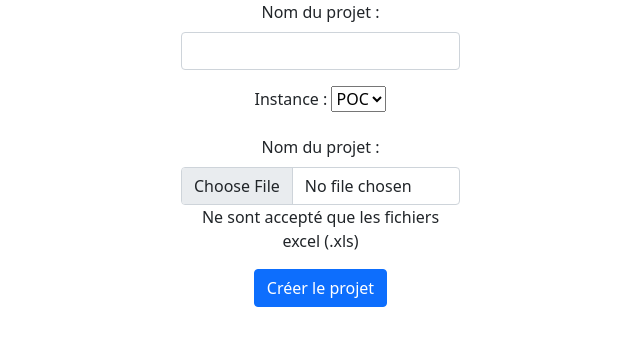
After one commit to jean-paul31/newcreateProject, a PHP site: template view/import.php in a window 1280 px wide. The commit adds this page. Shown: the top 346 px of the page, without its empty margins (273-913 px from the left). Run offline with PHP 8.4, Linux system fonts and the light colour scheme; the template is opened without the code that fills it, so the values that code supplies are empty.

Commit message:
ajout du front de l'import

```diff
--- /dev/null
+++ b/view/import.php
@@ -0,0 +1,28 @@
+<div class="container">
+    <div class="row center">
+        <div class="col">
+            <div class="col-md-3 offset-4 center-block  my-auto text-center login">
+                <form>
+                    <div class="mb-3">
+                        <label for="mailConnect" class="form-label">Nom du projet :</label>
+                        <input type="text" class="form-control" name="mailConnect" id="mailConnect">
+                    </div>
+                    <div class="mb-3">
+                        <label for="mailConnect" class="form-label">Instance :</label>
+                        <select name="instance" id="">
+                            <option value="1">POC</option>
+                            <option value="2">EU</option>
+                            <option value="3">FR</option>
+                        </select>
+                    </div>
+                    <div class="mb-3">
+                        <label for="mailConnect" class="form-label">Nom du projet :</label>
+                        <input type="file" class="form-control" name="mailConnect" id="mailConnect" placeholder="Fichier de paramétrage">
+                        <p>Ne sont accepté que les fichiers excel (.xls)</p>
+                    </div>
+                    <button type="submit" class="btn btn-primary" name="Créer">Créer le projet</button>
+                </form>
+            </div>
+        </div>
+    </div>
+</div>
```
Also changed, not shown: index.php (+12 -1 lines).
